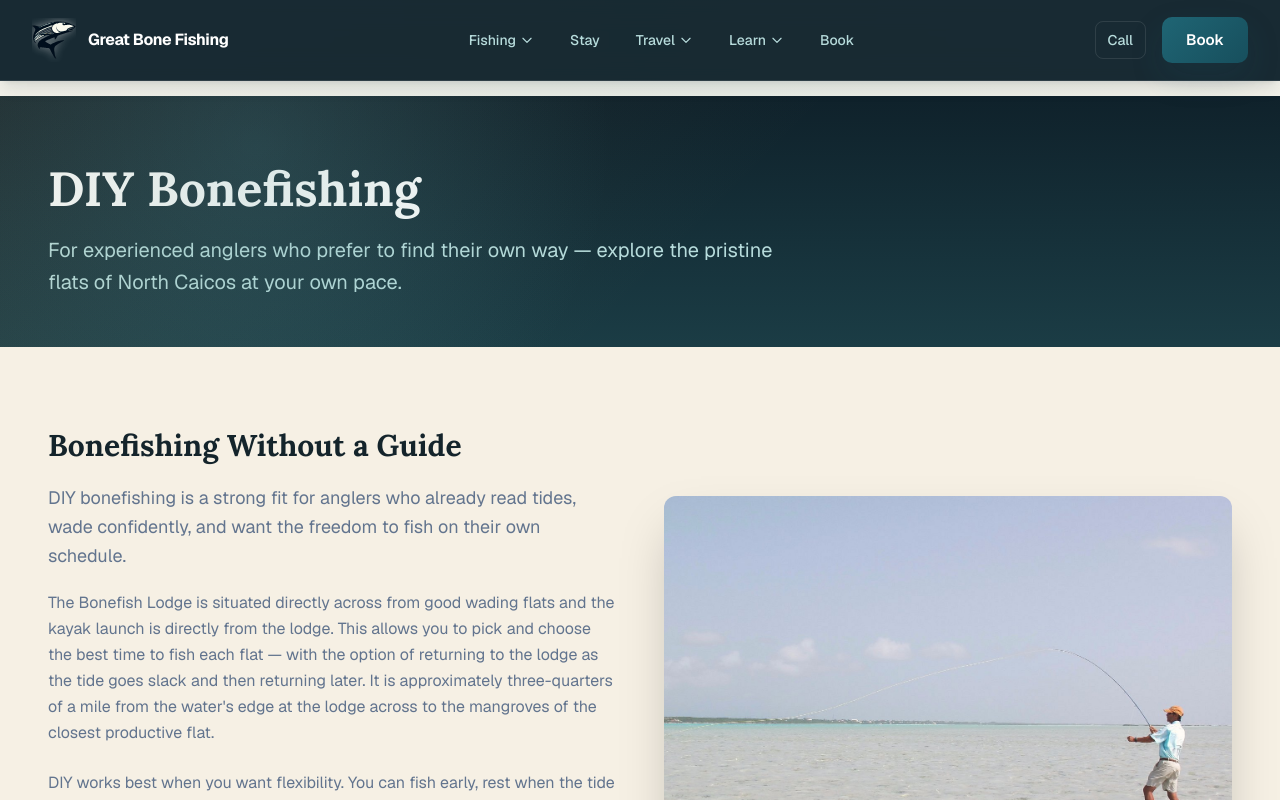
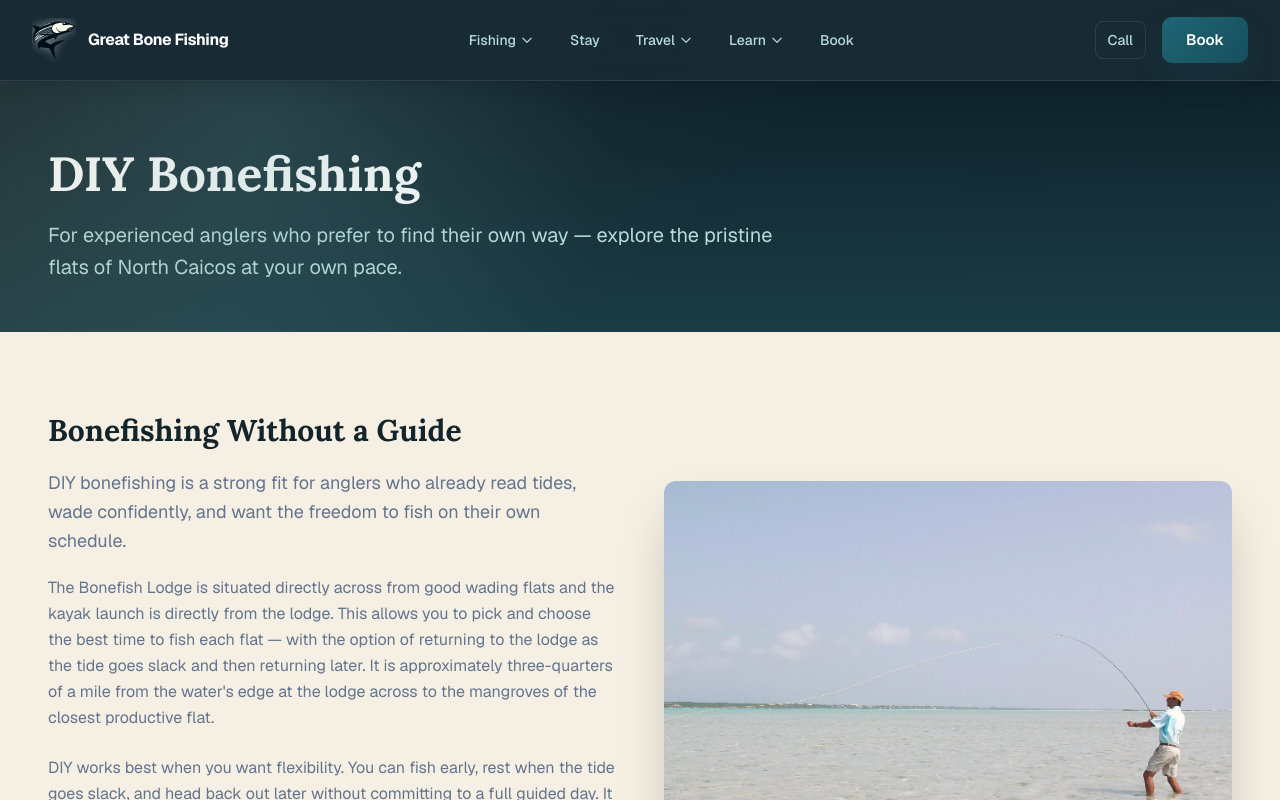
Before and after one commit to mattstyles333/gbf, a Next.js app: page /diy in a window 1280 px wide. Shown: the top 800 px of the page. Built offline with nearby package versions, Linux system fonts and the light colour scheme.

Commit message:
fix: switch header to sticky layout
Replace the fragile fixed-header spacing workaround with a sticky header so page content starts cleanly below the nav without overlap or artificial gaps.

```diff
--- a/app/components/Header.tsx
+++ b/app/components/Header.tsx
@@ -99,7 +99,7 @@ export default function Header() {
   }
 
   return (
-    <header className="fixed top-0 left-0 right-0 z-50 bg-ocean-950/92 backdrop-blur-md border-b border-white/10 shadow-lg shadow-ocean-950/10">
+    <header className="sticky top-0 left-0 right-0 z-50 bg-ocean-950/92 backdrop-blur-md border-b border-white/10 shadow-lg shadow-ocean-950/10">
       <div className="max-w-7xl mx-auto px-4 sm:px-6 lg:px-8 flex items-center justify-between h-16 lg:h-20">
         <Link
           href="/"
--- a/app/components/PageHero.tsx
+++ b/app/components/PageHero.tsx
@@ -9,7 +9,7 @@ interface Props {
 
 export default function PageHero({ title, subtitle, description, children }: Props) {
   return (
-    <section className="page-hero pt-12 pb-16 sm:pt-14 sm:pb-20 lg:pt-16 lg:pb-24">
+    <section className="page-hero py-16 sm:py-20 lg:py-24">
       <div className="section-container">
         <div className="max-w-3xl">
           <h1 className="text-3xl sm:text-4xl lg:text-5xl font-bold text-white mb-4">
--- a/app/layout.tsx
+++ b/app/layout.tsx
@@ -119,7 +119,7 @@ export default function RootLayout({
           dangerouslySetInnerHTML={{ __html: JSON.stringify(localBusinessSchema) }}
         />
         <Header />
-        <main className="flex-1 pt-20 lg:pt-24">{children}</main>
+        <main className="flex-1">{children}</main>
         <Footer />
       </body>
     </html>
```
